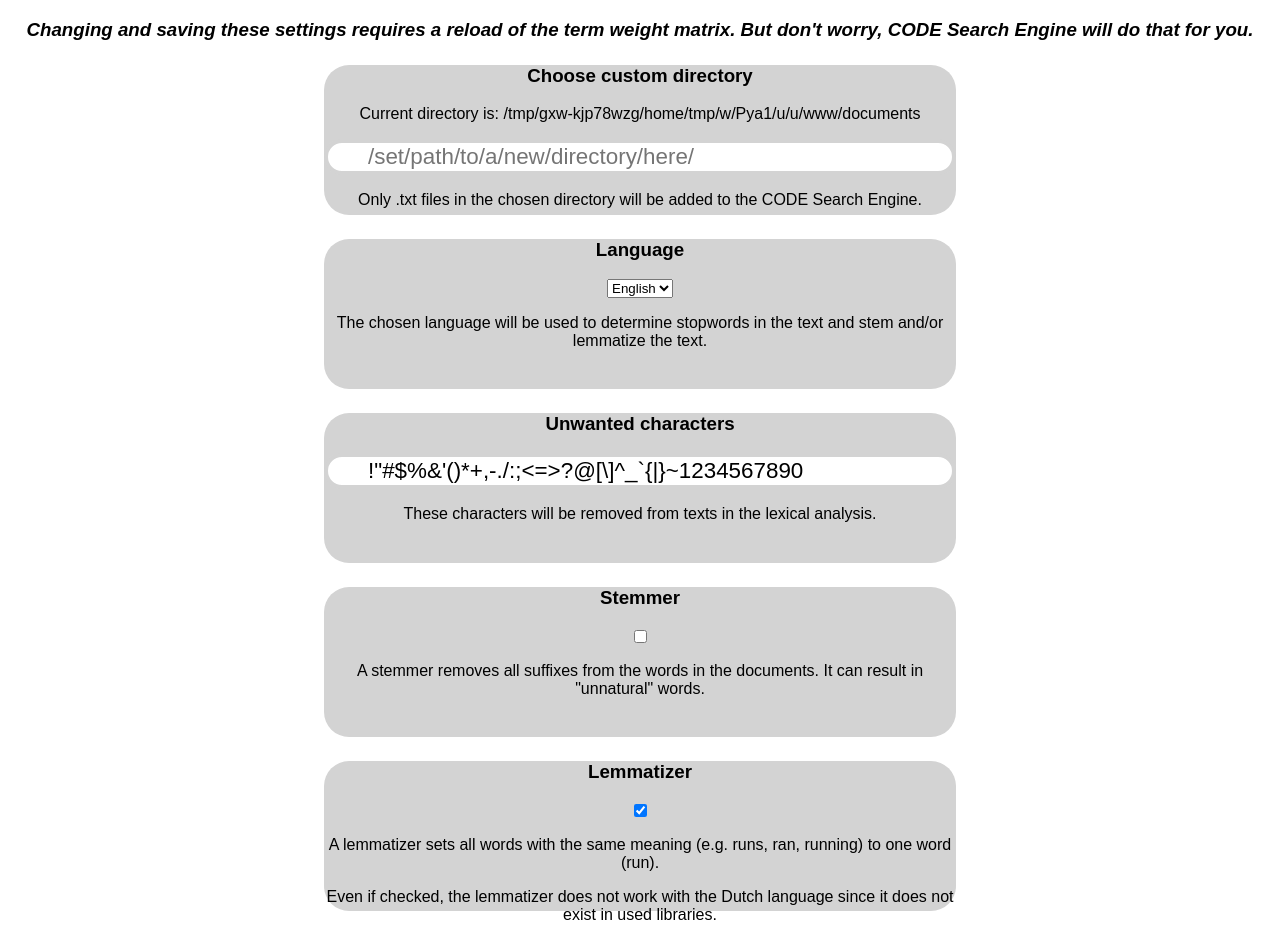
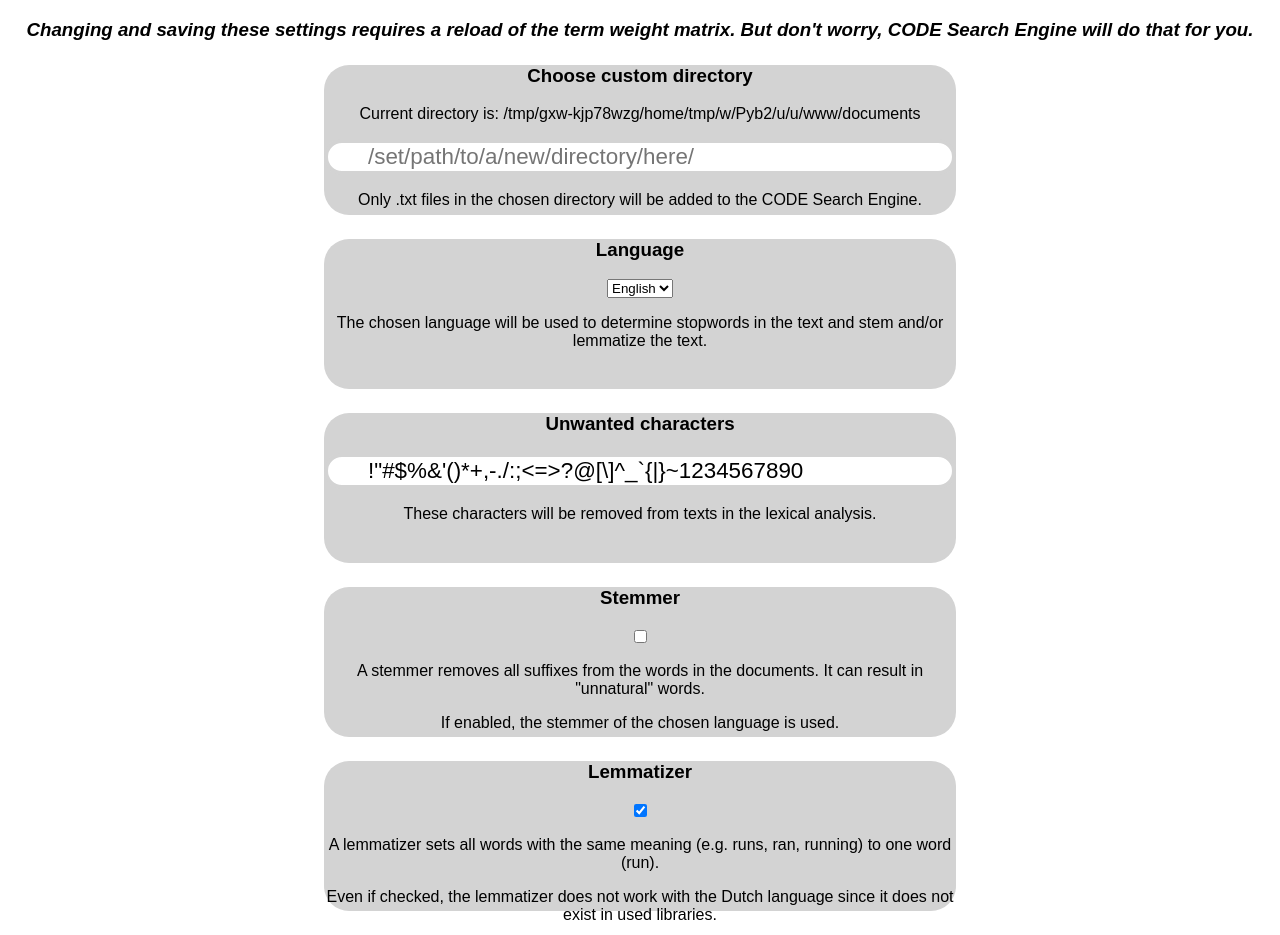
Before and after one commit to MarvTheMan/CODEir, a Flask app: page /settings in a window 1280 px wide. Shown: the part 128-1063 px from the top of the page. Run offline with Flask 2, Linux system fonts and the light colour scheme; parts of the project's set-up code (start-up, migrations or seed data) failed here and were passed over.

Commit message:
Added info on stemmer

```diff
--- a/templates/settings.html
+++ b/templates/settings.html
@@ -49,6 +49,7 @@
                     <h3>Stemmer</h3>
                     <input type="checkbox" name="enable_stemmer" {{ 'checked="checked"' if enable_stemmer }}>
                     <p>A stemmer removes all suffixes from the words in the documents. It can result in "unnatural" words.</p>
+                    <p>If enabled, the stemmer of the chosen language is used.</p>
                 </div>
             </div>
             <div class= "setting">
```
